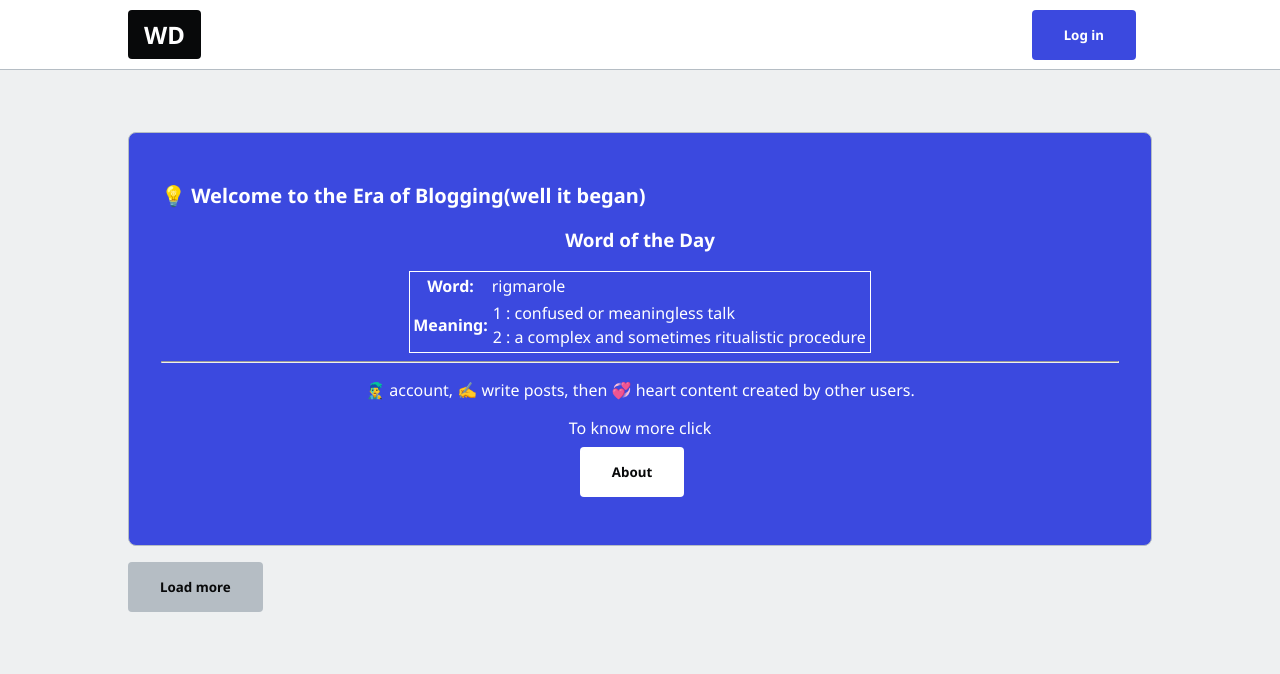
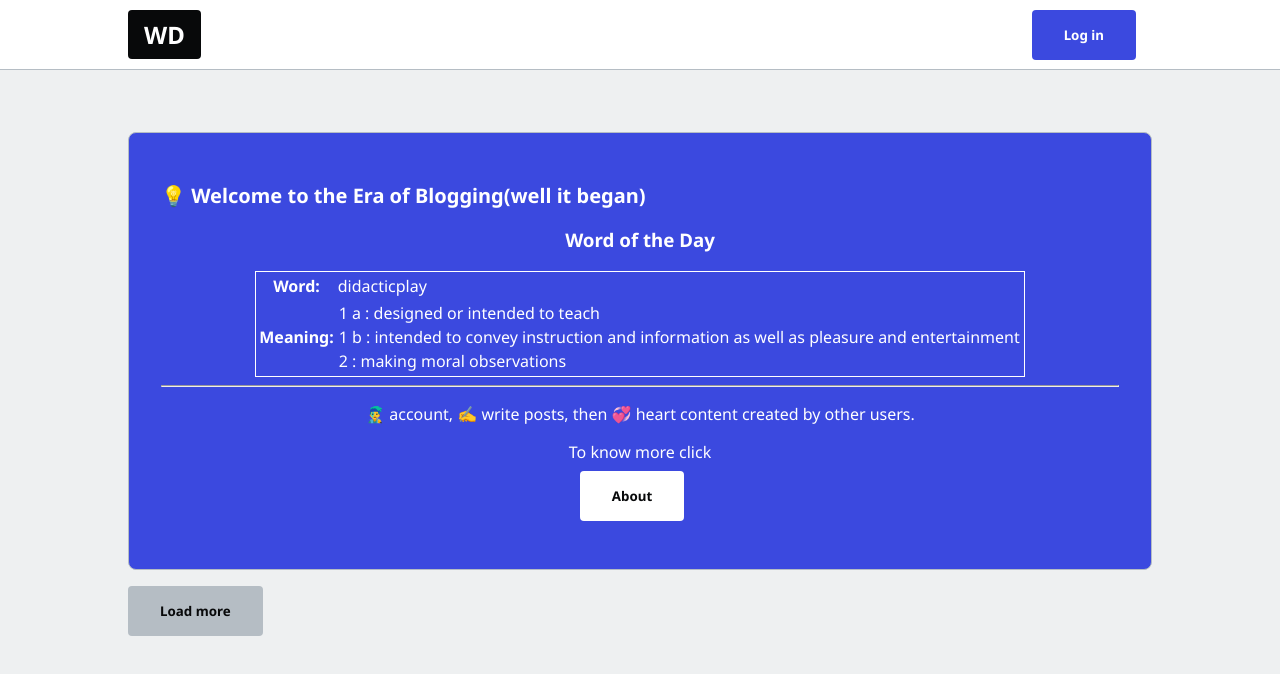
Before and after one commit to debabratabanerjee/bog-it, a Next.js app: page / in a window 1280 px wide. Shown: the top 674 px of the page. Built offline with nearby package versions, Linux system fonts and the light colour scheme; no server answers; the database is empty.

Commit message:
Word of the day day 2

```diff
--- a/pages/index.js
+++ b/pages/index.js
@@ -64,12 +64,13 @@ export default function Home(props) {
         <table style={{border:'1px solid white',}} >
   <tr>
     <th>Word:</th>
-    <td>rigmarole</td>
+    <td>didacticplay</td>
   </tr>
   <tr>
-    <th rowspan="2">Meaning:</th>
-    <tr>1 : confused or meaningless talk</tr>
-    <tr>2 : a complex and sometimes ritualistic procedure</tr>
+    <th rowspan="3">Meaning:</th>
+    <tr>1 a : designed or intended to teach</tr>
+    <tr>1 b : intended to convey instruction and information as well as pleasure and entertainment</tr>
+    <tr>2 :  making moral observations</tr>
   </tr>
 
 </table>
```
